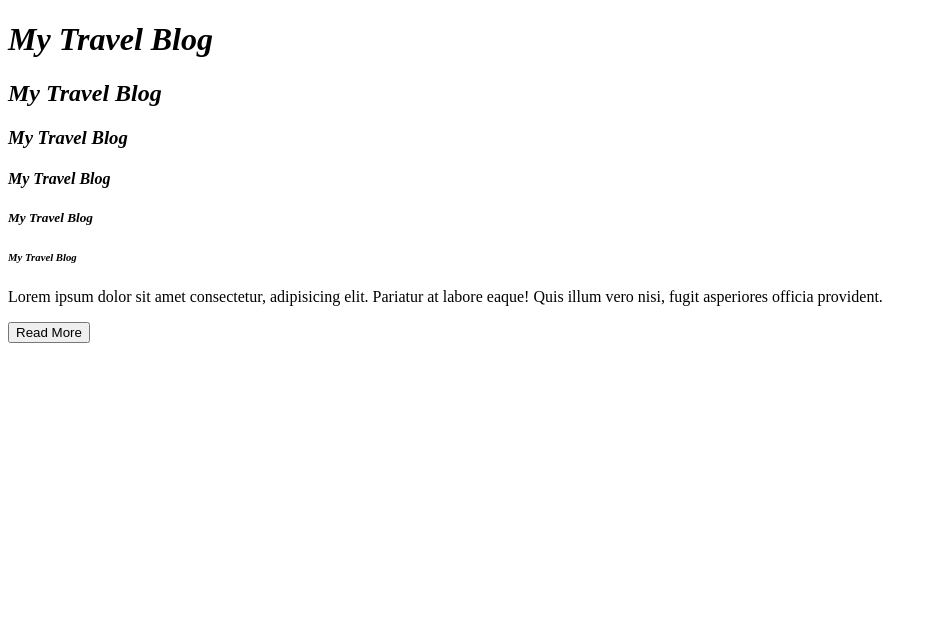
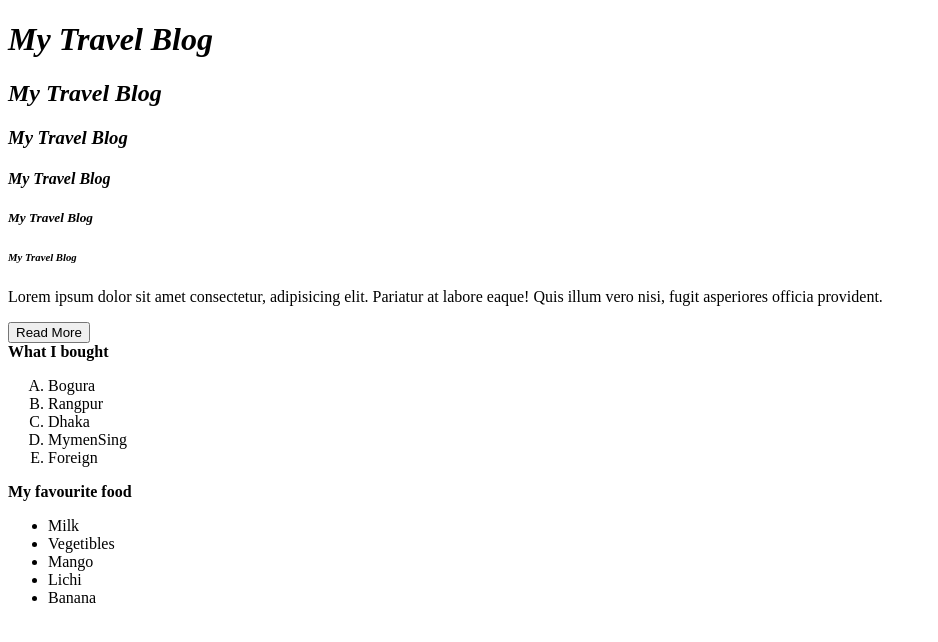
Before and after one commit to Bijoy-karmokar/Module-01, a plain HTML site: page index.html in a window 1280 px wide. Shown: the whole page, without its empty margins (0-938 px from the left). Drawn offline with Linux system fonts and the light colour scheme.

Commit message:
Ol and Ul add

```diff
--- a/index.html
+++ b/index.html
@@ -20,5 +20,22 @@
         <p>Lorem ipsum dolor sit amet consectetur, adipisicing elit. Pariatur at labore eaque! Quis illum vero nisi, fugit asperiores officia provident.</p>
         <button>Read More</button>
      </div>
+     <span><b>What I bought</b></span>
+     <ol type="A">
+        <li>Bogura</li>
+        <li>Rangpur</li>
+        <li>Dhaka</li>
+        <li>MymenSing</li>
+        <li>Foreign</li>
+     </ol>
+
+     <span><b>My favourite food</b></span>
+     <ul>
+        <li>Milk</li>
+        <li>Vegetibles</li>
+        <li>Mango</li>
+        <li>Lichi</li>
+        <li>Banana</li>
+     </ul>
 </body>
 </html>
```
